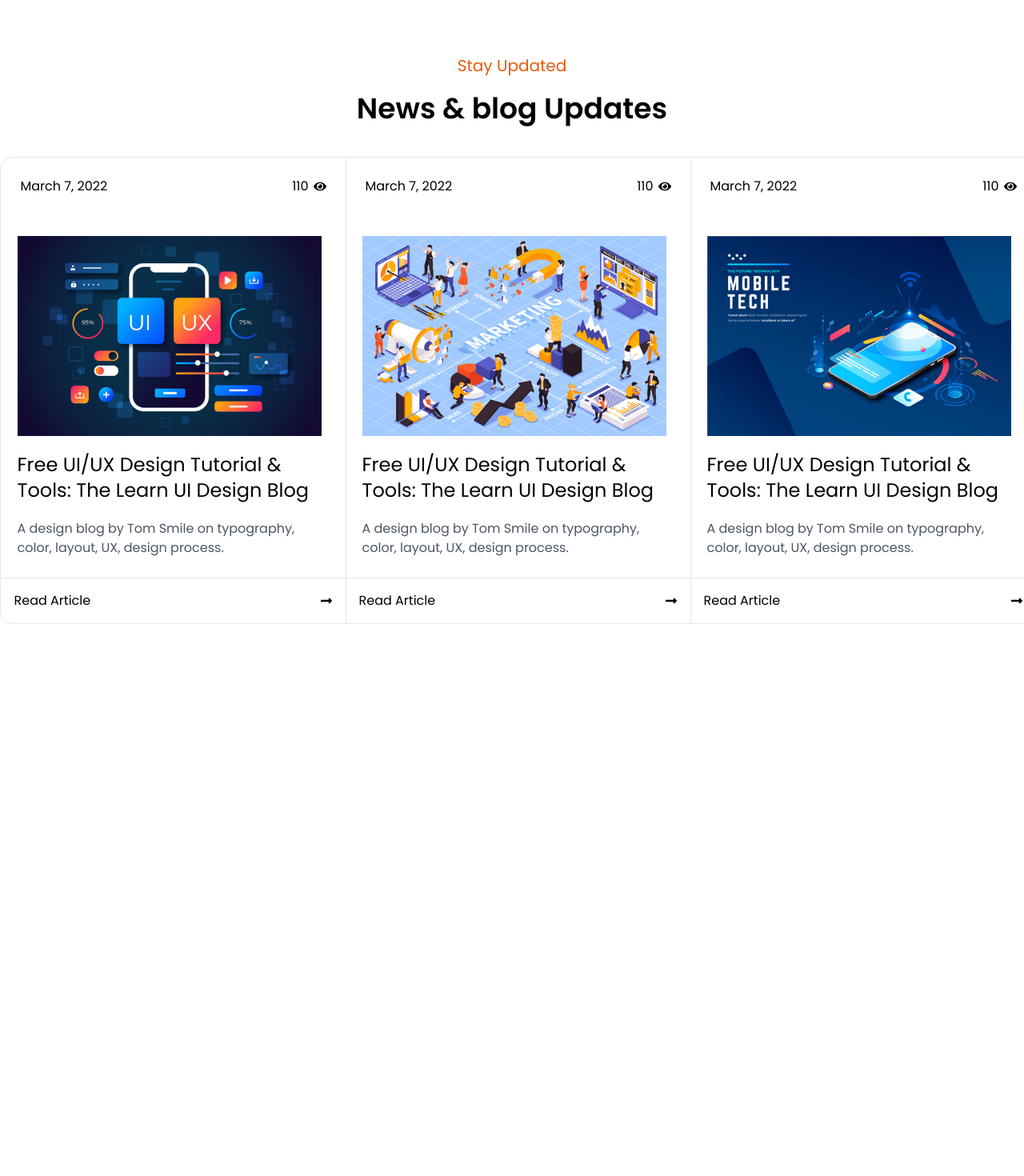
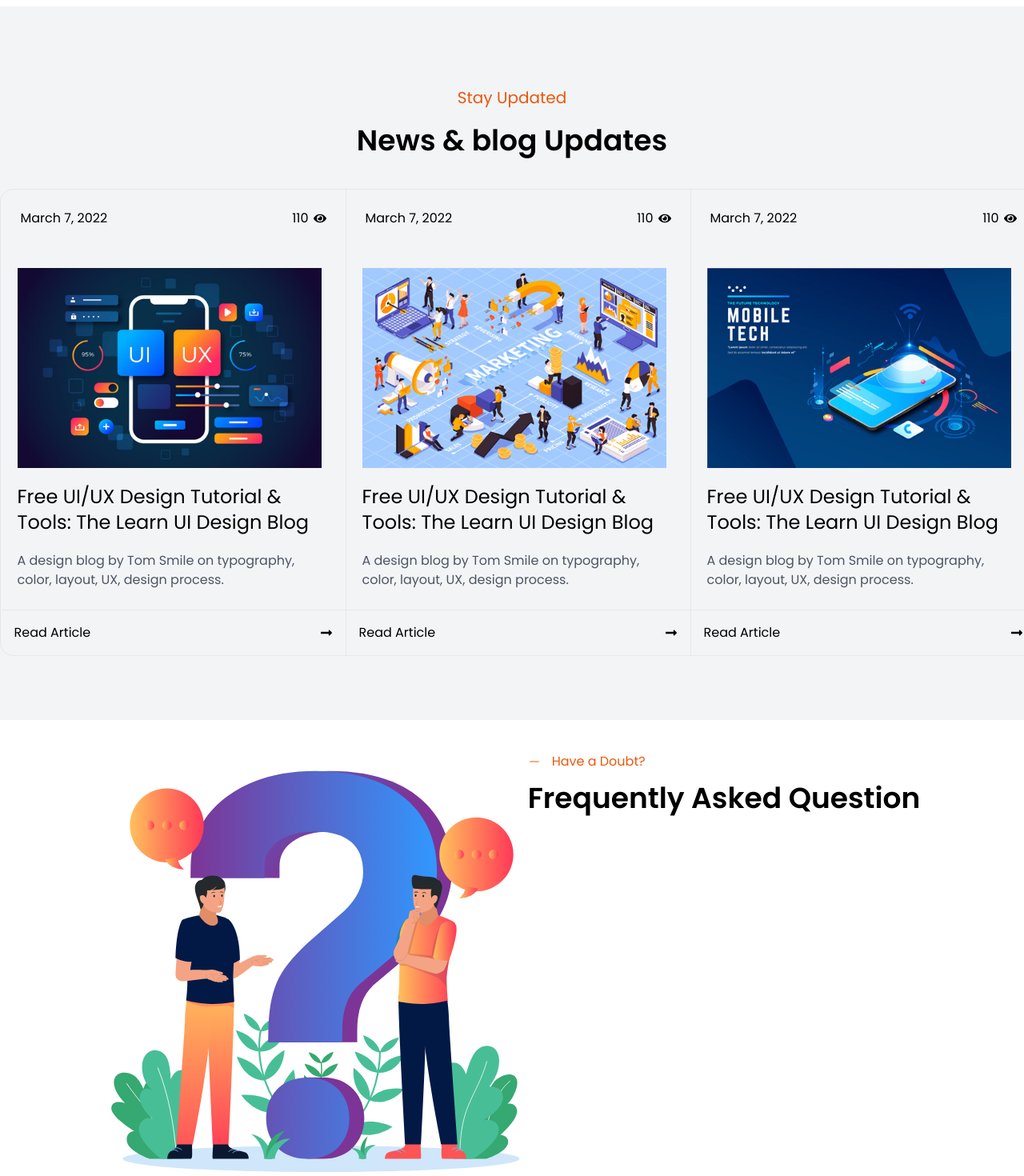
Before and after one commit to Alvin-progg/proposal, a React (Vite) app: page / in a window 1280 px wide. Shown: the part 5121-6591 px from the top of the page at 80% size. Before the commit the page ends 5901 px from the top, so only its background shows below. Built offline with nearby package versions, Linux system fonts and the light colour scheme; the HTML template or start-up script is replaced by a standard one.

Commit message:
121dd1d1

```diff
--- a/src/App.jsx
+++ b/src/App.jsx
@@ -9,7 +9,7 @@ import Tech from './components/Tech'
 import Why from './components/Why'
 import Review from './components/Review'
 import Blog from './components/Blog'
-
+import Doubt from './components/Doubt'
 
 
 const App = () => {
@@ -27,6 +27,8 @@ const App = () => {
         <Why/>
         <Review/>
         <Blog/>
+        <Doubt/>
+
       </main>
     </>
 
--- a/src/components/Blog.jsx
+++ b/src/components/Blog.jsx
@@ -7,12 +7,12 @@ import App from '../assets/common/app-design.jpg'
 
 const Blog = () => {
   return (
-    <section className="w-full  mt-10 overflow-hidden">
+    <section className="w-full  my-10 py-10 overflow-hidden bg-bg1-100">
       <div className="flex text-center flex-col gap-5 my-10 mt-15">
         <p className="text-bg2-600 text-xl">Stay Updated</p>
         <h2 className="text-4xl font-semibold">News & blog Updates</h2>
       </div>
-      <div className=" flex items-center justify-center mx-auto  w-[1296px] border-1 rounded-2xl border-border-200 cursor-pointer ">
+      <div className=" flex items-center justify-center mx-auto  w-[1296px] border-1 rounded-2xl border-border-200 cursor-pointer my-10 ">
         <div className="h-[582px] w-[431px] flex-col flex justify-between  border-r border-border-200   ">
           <div className="flex justify-between items-center  p-6 ">
             <h3>March 7, 2022</h3>
--- /dev/null
+++ b/src/components/Doubt.jsx
@@ -0,0 +1,24 @@
+import React from 'react'
+import DoubtIcon from '../assets/icons/doubt.svg'
+import { AiOutlineMinus } from "react-icons/ai";
+const Doubt = () => {
+    return (
+        <section className='flex w-full justify-center '>
+            <img src={DoubtIcon} alt="Doubt Icon" loading='lazy' className='h-[530px] w-[530px]' />
+            <div>
+                <div className='flex flex-col gap-3.5'>
+                    <p className='flex items-center text-bg2-600 gap-3.5 '>
+                        <AiOutlineMinus />
+                        Have a Doubt?
+                    </p>
+                    <h2 className='font-semibold text-4xl'>Frequently Asked Question</h2>
+                </div>
+                <div>
+
+                </div>
+            </div>
+        </section>
+    )
+}
+
+export default Doubt
```
Also changed, not shown: src/assets/icons/doubt.svg (added).
